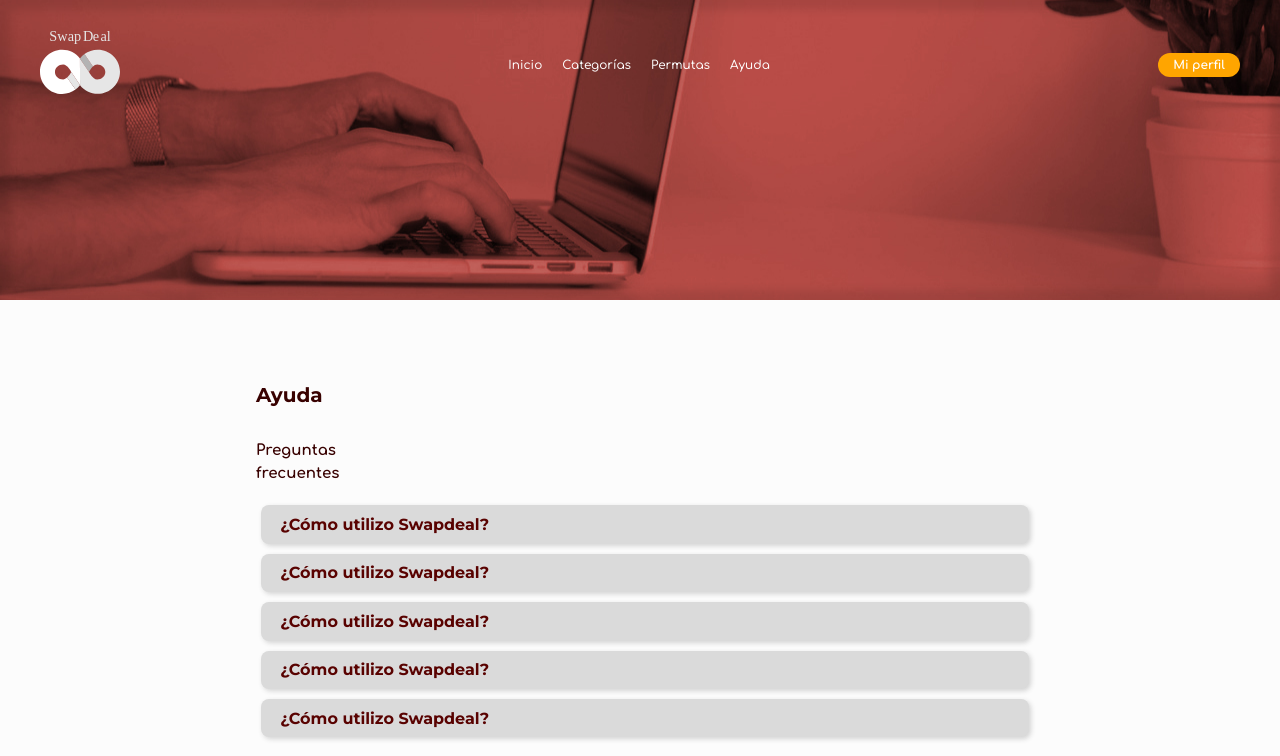
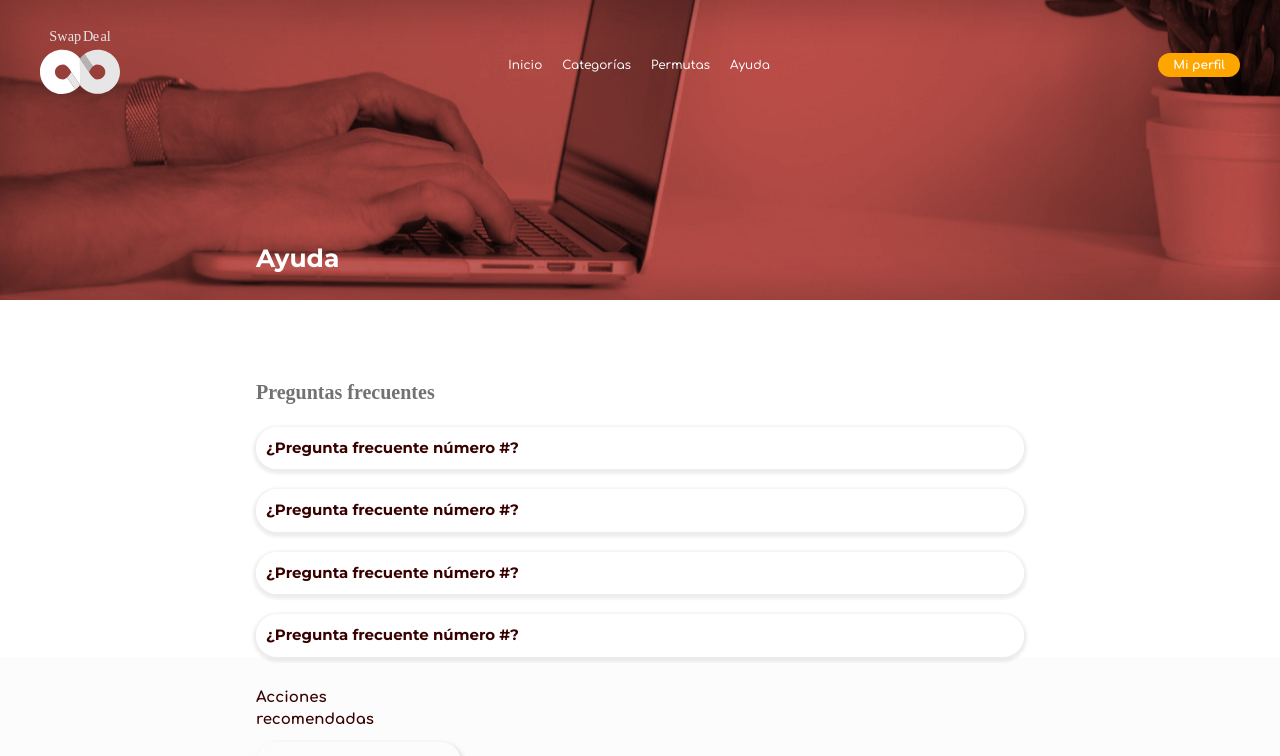
Before and after one commit to TomasUllua12/SwapDeal, a React (Vite) app: page /Ayuda in a window 1280 px wide. Shown: the top 756 px of the page. Built offline with nearby package versions, Linux system fonts and the light colour scheme.

Commit message:
Correcciones en Ayuda

```diff
--- a/src/components/Permutas/Solicitud.jsx
+++ b/src/components/Permutas/Solicitud.jsx
@@ -13,7 +13,9 @@ export function Solicitud({ children }) {
     <>
       <div className="expandable-container">
         <div className="header" onClick={toggleExpand}>
-          <h2>🆕 <b>¡NUEVA!</b> Solicitud de Permuta 🔁</h2>
+          <h2>
+            🆕 <b>¡NUEVA!</b> Solicitud de Permuta 🔁
+          </h2>
         </div>
         <div className={`content ${isExpanded ? "expanded" : "collapsed"}`}>
           <p>
--- a/src/components/Preguntas.css
+++ b/src/components/Preguntas.css
@@ -1,34 +1,54 @@
-.mostrar-pregunta{
-    color: rgb(0, 0, 0);
-    margin-right: 24%;
-    margin-bottom: 1%;
+:root {
+  --just-white: #fff;
+  --just-black: #000000;
+  --light-orange: #ffa167;
+  --first-orange: #ff6200;
+  --second-orange: #ff1a00;
+  --third-orange: #b60900;
+  --fourth-orange: #930300;
+  --fifth-orange: #590200;
+  --sixth-orange: #380100;
 }
 
-.ver-preguntas{
-    height: auto;
-    width: 60vw;
-
-    background-color: #dadada;
-    text-align: left;
-    font-size: 2vh;
-    font-weight: bolder;
-    font-family: "Montserrat";
-    box-shadow: 2px 2px 5px #3333;
-    color: #590200;
-
-
-    outline: none !important;
-    border: none;
-    -webkit-appearance: none;
-    -moz-appearance: none;
-    appearance: none;
+.pregunta-expandable-container {
+  width: 60vw;
+  height: auto;
+  margin-top: 20px;
+  border-radius: 30px;
+  overflow: hidden;
+  transition: all 0.3s ease;
+  box-shadow: 0 2px 3px 3px rgba(0, 0, 0, 0.07);
 }
 
-.lis-preguntas{
-    margin-top: 5px;
-    border-color:#dadada ;
-    border-style: solid;
-    border-radius: 15px;
-    padding: 1vh;
+.pregunta-expandable-container .header {
+  background: #fff;
+  cursor: pointer;
+  padding: 10px;
+}
 
+.pregunta-expandable-container .header h2 {
+  margin: 0;
+  color: var(--sixth-orange);
+  font-family: "Montserrat";
+  font-weight: 700;
 }
+
+.content {
+  font-size: 1.2rem;
+  font-family: "Montserrat";
+  font-weight: 500;
+  color: black;
+  max-height: 0;
+  overflow: hidden;
+  transition: max-height 0.7s ease;
+  text-align: left; /* Asegura que el texto esté alineado a la izquierda */
+}
+
+.content.expanded {
+  margin: 10px;
+  max-height: 500px; /* Ajusta según el contenido que tengas */
+}
+
+.content.collapsed {
+  max-height: 0;
+}
--- a/src/components/Preguntas.jsx
+++ b/src/components/Preguntas.jsx
@@ -2,19 +2,29 @@ import React, { useState } from "react";
 import { Link } from "react-router-dom";
 import "./Preguntas.css";
 
-export function MostrarPreguntas({ pregun = "pregun", respuesta = "respuesta" }) {
-    const [show, setShow] = useState(false);
+export function MostrarPreguntas({ children }) {
+  const [isExpanded, setIsExpanded] = useState(false);
 
-    const handleClick = (event) => {
-        setShow(!show);
-    };
+  const toggleExpand = () => {
+    setIsExpanded(!isExpanded);
+  };
 
-    return (
-        <div className="mostrar-pregunta">
-            <button className="ver-preguntas" onClick={handleClick}>{pregun}</button>
-            {show && <p className="lis-preguntas">{respuesta}</p>}
+  return (
+    <>
+      <div className="pregunta-expandable-container">
+        <div className="header" onClick={toggleExpand}>
+          <h2>
+            ¿Pregunta frecuente número #?
+          </h2>
         </div>
-    );
+        <div className={`content ${isExpanded ? "expanded" : "collapsed"}`}>
+          <p>
+            <b>Nueva solicitud</b> de permuta por parte de: <b>Simon Feeney</b>
+          </p>
+        </div>
+      </div>
+    </>
+  );
 }
 
 export default MostrarPreguntas;
--- a/src/views/Ayuda.css
+++ b/src/views/Ayuda.css
@@ -1,7 +1,6 @@
-.secciones-ayuda{
+.secciones-ayuda {
   width: 100%;
   height: auto;
-
   background-color: #fcfcfc;
   padding-bottom: 15%;
   display: flex;
@@ -20,21 +19,42 @@
 .main-ayuda-banner__image {
   width: 100%;
   height: 300px;
-    box-shadow: inset 0 0 10px 10px rgba(0, 0, 0, 0.1);
+  box-shadow: inset 0 0 40px 10px rgba(0, 0, 0, 0.2);
 }
-
-.ayuda-title{
-    font-size: 2rem;
-    color: #380100;
-    padding-top: 80px;
+.ayuda-title {
+  font-size: 2.5rem;
+  color: #ffffff;
+  padding-top: 100px;
   padding-left: 20%;
   font-weight: bold;
   font-family: "Montserrat";
-
   justify-content: left;
 }
 
-.preguntas-frecuentes{
+.ayuda-preguntas-frecuentes {
+  width: 100%;
+  height: auto;
+  background-color: #ffffff;
+  display: flex;
+  flex-direction: column;
+  padding: 0 20%;
+}
+.preguntas-frecuentes {
+  background-color: rgb(255, 255, 255);
+  width: 100%;
+  display: flex;
+  flex-direction: column;
+  justify-content: center;
+  align-items: center;
+}
+.preguntas--h2 {
+  font-size: 2rem;
+  color: #727272;
+  margin-top: 10%;
+  font-family: "Montserrat Medium";
+}
+
+.acciones-recomendadas {
   display: flex;
   justify-content: left;
   align-items: center;
@@ -46,32 +66,13 @@
   align-items: center;
 }
 
-.preguntass{
-    color: #380100;
-    margin-right: 86%;
-    margin-bottom: 2%;
-}
-
-.acciones-recomendadas{
-    display: flex;
-    justify-content: left;
-    align-items: center;
-    padding-left: 20%;
-    margin-top: 30px;
-    display: flex;
-    flex-direction: column;
-    justify-content: center;
-    align-items: center;
-}
-
-
-.acciones{
+.acciones {
   color: #380100;
   margin-right: 84%;
   margin-bottom: 1%;
 }
 
-.lis-acciones{
+.lis-acciones {
   color: black;
   margin-right: 80%;
   box-shadow: 2px 2px 5px #3333;
@@ -79,8 +80,7 @@
   border-radius: 20px;
 }
 
-
-.enviar-consulta{
+.enviar-consulta {
   width: 925px;
   margin-left: 300px;
   display: flex;
@@ -97,19 +97,19 @@
   padding-bottom: 2%;
 }
 
-.consul{
+.consul {
   color: #380100;
   margin-right: 80%;
   margin-bottom: 1%;
 }
 
-.email{
+.email {
   color: #000000;
   margin-right: 70%;
   margin-top: 2%;
 }
 
-.inpu-mail{
+.inpu-mail {
   background-color: #fff;
   margin-right: 57%;
   border-radius: 20px;
@@ -118,13 +118,13 @@
   color: #000000;
 }
 
-.asunto{
+.asunto {
   color: #000000;
   margin-right: 70%;
   margin-top: 2%;
 }
 
-.inpu-asunto{
+.inpu-asunto {
   background-color: #fff;
   margin-right: 41.5%;
   border-radius: 20px;
@@ -134,13 +134,13 @@
   padding-right: 150px;
 }
 
-.ti-consul{
+.ti-consul {
   color: #000000;
   margin-right: 70%;
   margin-top: 2%;
 }
 
-.inpu-consul{
+.inpu-consul {
   background-color: #fff;
   margin-right: 5%;
   border-radius: 20px;
@@ -152,7 +152,7 @@
   padding-top: 7px;
 }
 
-.enviar{
+.enviar {
   margin-top: 5%;
   background-color: #b60900;
   margin-left: 55%;
--- a/src/views/Ayuda.jsx
+++ b/src/views/Ayuda.jsx
@@ -6,25 +6,26 @@ import preguntas from "../data/preguntas";
 import { MostrarPreguntas } from "../components/Preguntas"; // Asegúrate de importar el componente correcto
 
 export function Ayuda(props) {
-  const pregun = preguntas.map((v, index) => {
-    return (
-      <MostrarPreguntas key={index} pregun={v.pregun} respuesta={v.respuesta} />
-    );
-  });
-
   return (
     <>
       <div className="secciones-ayuda">
         <section className="main-ayuda-banner">
           <div className="main-ayuda-banner__image">
             <Header />
+            <h2 className="ayuda-title">Ayuda</h2>
           </div>
         </section>
-        <h2 className="ayuda-title">Ayuda</h2>
-        <div className="preguntas-frecuentes">
-          <h2 className="preguntass">Preguntas frecuentes</h2>
-          {pregun}
-        </div>
+
+        <section className="ayuda-preguntas-frecuentes">
+          <h2 className="preguntas--h2">Preguntas frecuentes</h2>
+          <div className="preguntas-frecuentes">
+            <MostrarPreguntas/>
+            <MostrarPreguntas/>
+            <MostrarPreguntas/>
+            <MostrarPreguntas/>
+          </div>
+        </section>
+
         <div className="acciones-recomendadas">
           <h2 className="acciones">Acciones recomendadas</h2>
           <p className="lis-acciones">
@@ -34,6 +35,7 @@ export function Ayuda(props) {
             4- Siempre ser cordial
           </p>
         </div>
+
         <div className="enviar-consulta">
           <h2 className="consul">Envianos tu consulta</h2>
           <h3 className="email">E-mail:</h3>
```
Lines whose indentation alone changed are shown as unchanged.
